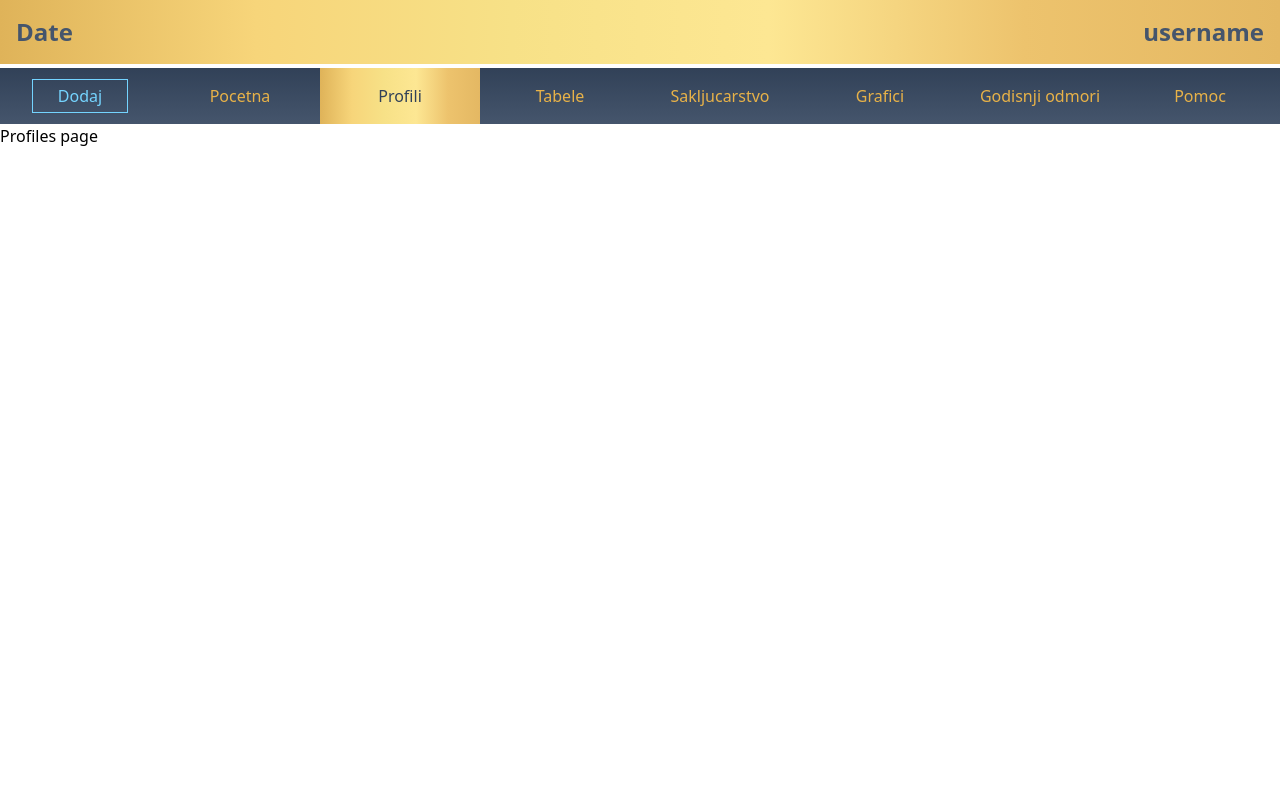
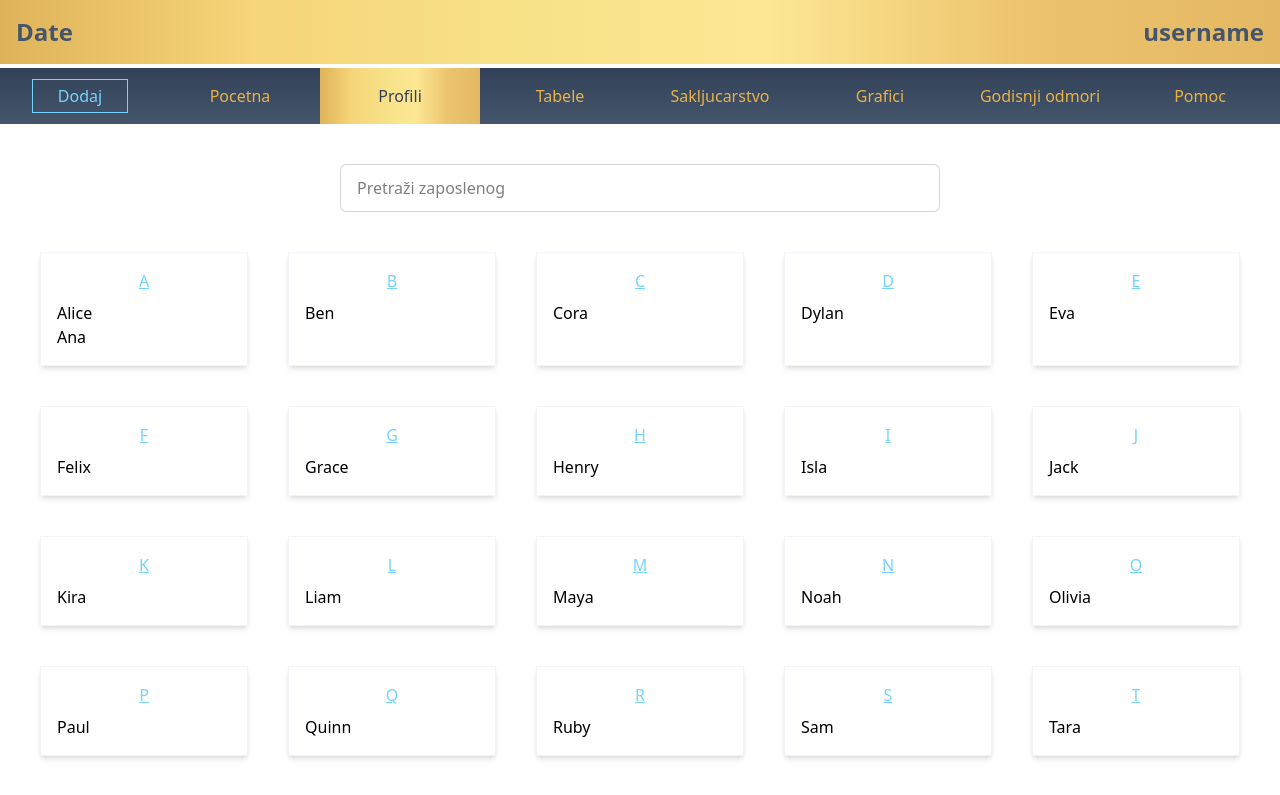
Before and after one commit to UrosPetronijevic/Work-Hour-Manager, a Next.js app: page /main/profiles in a window 1280 px wide. Shown: the top 795 px of the page. Built offline with nearby package versions, Linux system fonts and the light colour scheme.

Commit message:
Profiles, search bar and search card components completed

```diff
--- /dev/null
+++ b/src/_components/Profiles.tsx
@@ -0,0 +1,73 @@
+"use client";
+
+import { useState, useMemo } from "react";
+import SearchBar from "./SearchBar";
+import SearchCard from "./SearchCard";
+
+export default function Profiles() {
+  const employeeNames = [
+    "Alice",
+    "Ana",
+    "Ben",
+    "Cora",
+    "Dylan",
+    "Eva",
+    "Felix",
+    "Grace",
+    "Henry",
+    "Isla",
+    "Jack",
+    "Kira",
+    "Liam",
+    "Maya",
+    "Noah",
+    "Olivia",
+    "Paul",
+    "Quinn",
+    "Ruby",
+    "Sam",
+    "Tara",
+    "Uma",
+    "Victor",
+    "Willow",
+    "Xander",
+    "Yara",
+    "Zane",
+  ];
+
+  const [searchValue, setSearchValue] = useState<string>("");
+
+  const groupedEmployees = useMemo(() => {
+    const filteredEmployees = employeeNames.filter((name) =>
+      name.toLowerCase().includes(searchValue.toLowerCase())
+    );
+
+    return filteredEmployees.reduce((groups, name) => {
+      const letter = name[0].toLowerCase();
+
+      if (!groups[letter]) {
+        groups[letter] = [];
+      }
+
+      groups[letter].push(name);
+      return groups;
+    }, {} as Record<string, string[]>);
+  }, [searchValue]);
+
+  return (
+    <div className="max-w-screen min-h-screen flex flex-col p-10 gap-10">
+      <SearchBar searchValue={searchValue} setSearchValue={setSearchValue} />
+      <div className="grid grid-cols-5 gap-10">
+        {Object.keys(groupedEmployees)
+          .sort()
+          .map((letter) => (
+            <SearchCard
+              key={letter}
+              letter={letter}
+              employeeNames={groupedEmployees[letter]}
+            />
+          ))}
+      </div>
+    </div>
+  );
+}
--- /dev/null
+++ b/src/_components/SearchBar.tsx
@@ -0,0 +1,23 @@
+"use client";
+
+type SearchBarProps = {
+  searchValue: string;
+  setSearchValue: (e: string) => void;
+};
+
+export default function SearchBar({
+  searchValue,
+  setSearchValue,
+}: SearchBarProps) {
+  return (
+    <label className="w-[50%] flex flex-col items-center self-center">
+      <input
+        className="w-full h-12 px-4 text-base rounded-md border border-gray-300 focus:outline-none focus:ring-2 focus:ring-sky-400 focus:selection:bg-transparent selection:bg-transparent"
+        placeholder="Pretraži zaposlenog"
+        type="text"
+        value={searchValue}
+        onChange={(e) => setSearchValue(e.target.value)}
+      />
+    </label>
+  );
+}
--- /dev/null
+++ b/src/_components/SearchCard.tsx
@@ -0,0 +1,19 @@
+type SearchCardProps = {
+  letter: string;
+  employeeNames: string[];
+};
+
+export default function SearchCard({ letter, employeeNames }: SearchCardProps) {
+  return (
+    <div className="w-full flex flex-col gap-2 shadow-md p-4 border border-slate-100">
+      <span className="self-center underline text-sky-300">
+        {letter.toUpperCase()}
+      </span>
+      <ul>
+        {employeeNames.map((name, index) => (
+          <li key={`search bar employee name ${index}`}>{name}</li>
+        ))}
+      </ul>
+    </div>
+  );
+}
--- a/src/app/main/profiles/page.tsx
+++ b/src/app/main/profiles/page.tsx
@@ -1,3 +1,9 @@
+import Profiles from "@/_components/Profiles";
+
 export default function ProfilesPage() {
-  return <div>Profiles page</div>;
+  return (
+    <div>
+      <Profiles />
+    </div>
+  );
 }
```
